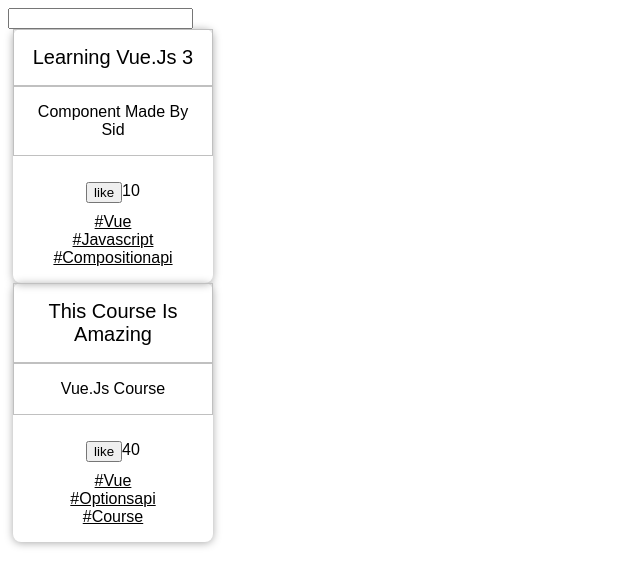
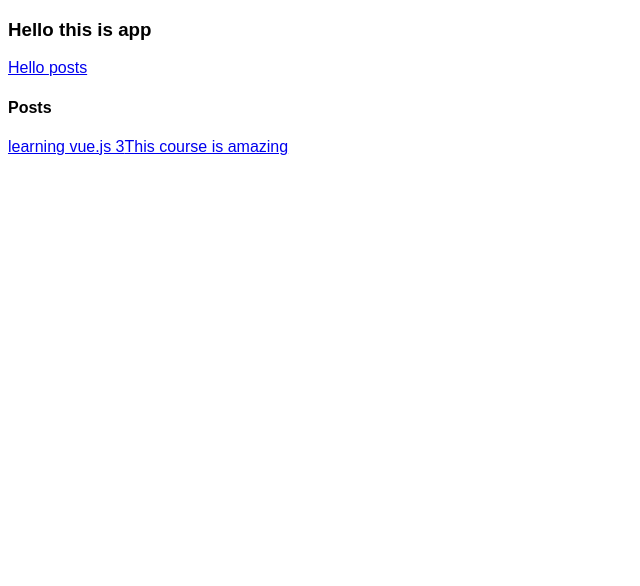
Before and after one commit to sidharthpunathil/trying-out-vuejs, a JavaScript app: page /posts in a window 1280 px wide. Shown: the top 586 px of the page, without its empty margins (0-640 px from the left). Built offline with nearby package versions, Linux system fonts and the light colour scheme.

Commit message:
vue route

```diff
--- a/index.js
+++ b/index.js
@@ -3,5 +3,9 @@
 import PokemonApp from './pokemon/App.vue'
 import CompositionApp from './composition/App.vue'
 import Microblog from './microblog/App.vue'
+import VueRouter from './router/App.vue'
+import { router } from './router/router.js'
 
-createApp(Microblog).mount('#app')
+const app = createApp(VueRouter)
+app.use(router)
+app.mount('#app')
--- a/package.json
+++ b/package.json
@@ -4,6 +4,7 @@
   "main": "index.js",
   "license": "MIT",
   "dependencies": {
-    "vite": "^1.0.0-rc.13"
+    "vite": "^1.0.0-rc.13",
+    "vue-router": "^4.0.2"
   }
 }
--- /dev/null
+++ b/router/App.vue
@@ -0,0 +1,24 @@
+<template>
+    <div>
+        <h3>Hello this is app</h3>
+        <router-link to="/hello">
+            Hello
+        </router-link>
+
+        <router-link to="/posts">
+            posts
+        </router-link>
+        <router-view />
+    </div>
+</template>
+
+<script>
+
+export default {
+
+}
+</script>
+
+<style>
+
+</style>
--- /dev/null
+++ b/router/Hello.vue
@@ -0,0 +1,15 @@
+<template>
+    <div>
+        This is route
+    </div>
+</template>
+
+<script>
+export default {
+
+}
+</script>
+
+<style>
+
+</style>
--- /dev/null
+++ b/router/Post.vue
@@ -0,0 +1,36 @@
+<template>
+    <div>
+        <div v-if="post">
+            <h4>{{ post.title }}</h4>
+            <p>
+                {{ post.content }}
+            </p>
+        </div>
+    </div>
+</template>
+
+<script>
+import { computed } from 'vue'
+import { useRoute, useRouter } from 'vue-router/dist/vue-router.esm-bundler.js'
+import { testposts } from '../microblog/testpost.js'
+
+export default {
+    setup() {
+        const route = useRoute()
+        console.log(route)
+        const post = computed(() => {
+            return testposts.find(
+                x => x.id ===  parseInt(route.params.id)
+            )
+        })
+
+        return {
+            post
+        }
+    }
+}
+</script>
+
+<style>
+
+</style>
--- /dev/null
+++ b/router/Posts.vue
@@ -0,0 +1,29 @@
+<template>
+    <div>
+        <h4>Posts</h4>
+        <router-link
+        v-for="post in testposts"
+        :key="post.id"
+        :to="`/posts/${post.id}`"
+        >
+            {{ post.title }}
+        </router-link>
+        <router-view />
+    </div>
+</template>
+
+<script>
+import { testposts } from '../microblog/testpost.js'
+
+export default {
+    setup() {
+        return {
+            testposts
+        }
+    }
+}
+</script>
+
+<style>
+
+</style>
--- /dev/null
+++ b/router/router.js
@@ -0,0 +1,27 @@
+import { createRouter, createWebHistory } from 'vue-router/dist/vue-router.esm-bundler.js'
+import Hello from './Hello.vue'
+import Posts from './Posts.vue'
+import Post from './Post.vue'
+
+export const router = createRouter({
+    history: createWebHistory(),
+    routes: [
+        {
+            name: 'hello',
+            path: '/hello',
+            component: Hello
+        },
+        {
+            name: 'posts',
+            path: '/posts',
+            component: Posts,
+            children: [
+                {
+                    name: 'post',
+                    path: ':id',
+                    component: Post
+                },
+            ]
+        }
+    ]
+})
```
Also changed, not shown: 1 other file (tests, documents, lock files or other folders).
